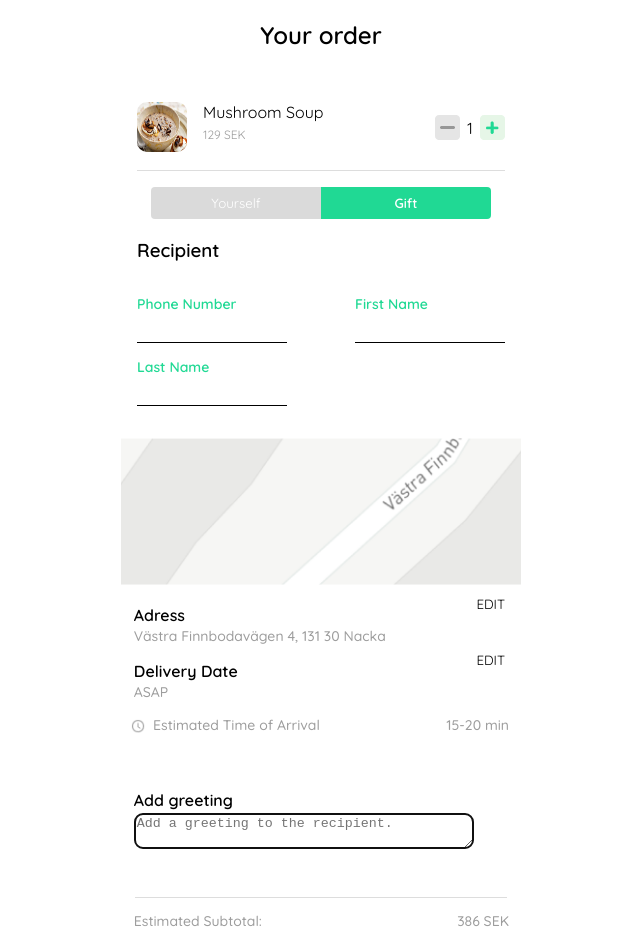
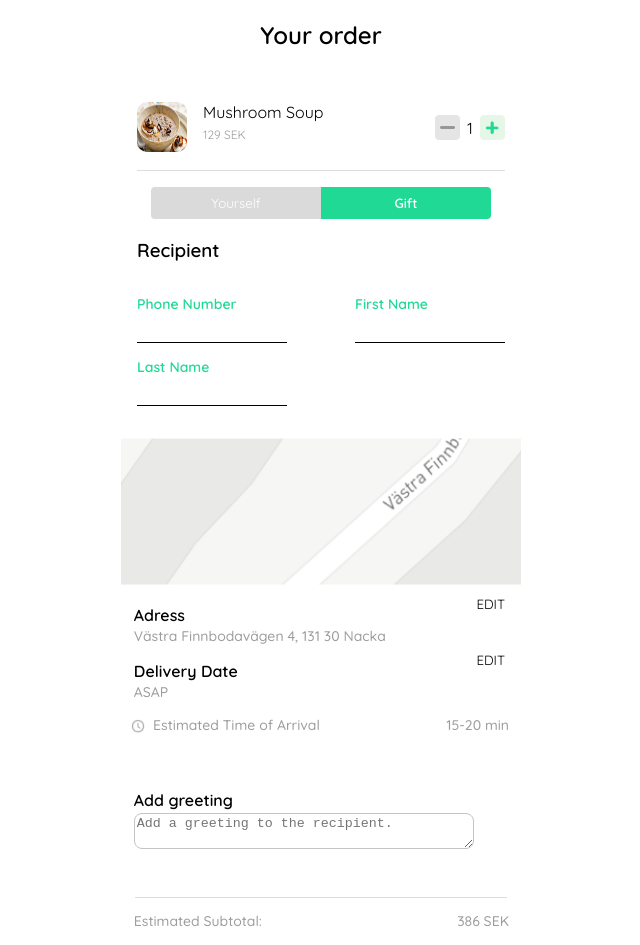
Before and after one commit to csobr/osoup, a Next.js app: page /order in a window 1280 px wide. Shown: the top 945 px of the page, without its empty margins (263-903 px from the left). Built offline with nearby package versions, Linux system fonts and the light colour scheme.

Commit message:
autofocus

```diff
--- a/pages/order.tsx
+++ b/pages/order.tsx
@@ -28,9 +28,9 @@ export default function Order() {
           </p>
         </section>
         <div className={styles.add}>
-          <input type= "image" src='./icons/minus.png' alt='minus' />
+          <input type="image" src='./icons/minus.png' alt='minus' />
           <p>1</p>
-          <input type= "image" src='./icons/plus.png' alt='add'/>
+          <input type="image" src='./icons/plus.png' alt='add' />
         </div>
       </li>
       <section className={styles.choice}>
@@ -117,7 +117,7 @@ export default function Order() {
         </p>
         <textarea
           className={styles.textarea}
-          autoFocus={true}
+          autoFocus={false}
           placeholder='Add a greeting to the recipient. '
         />
       </section>
```
